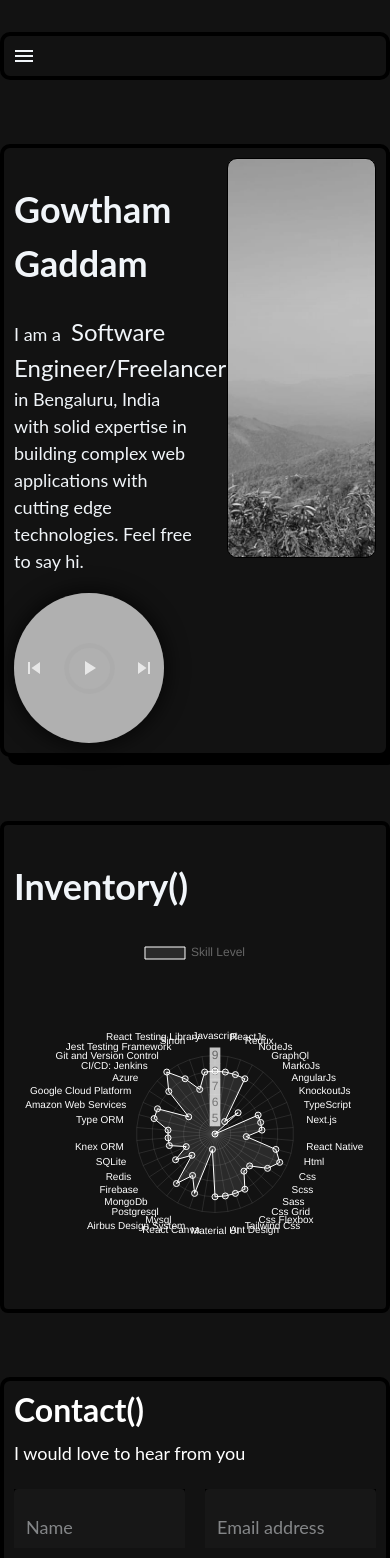
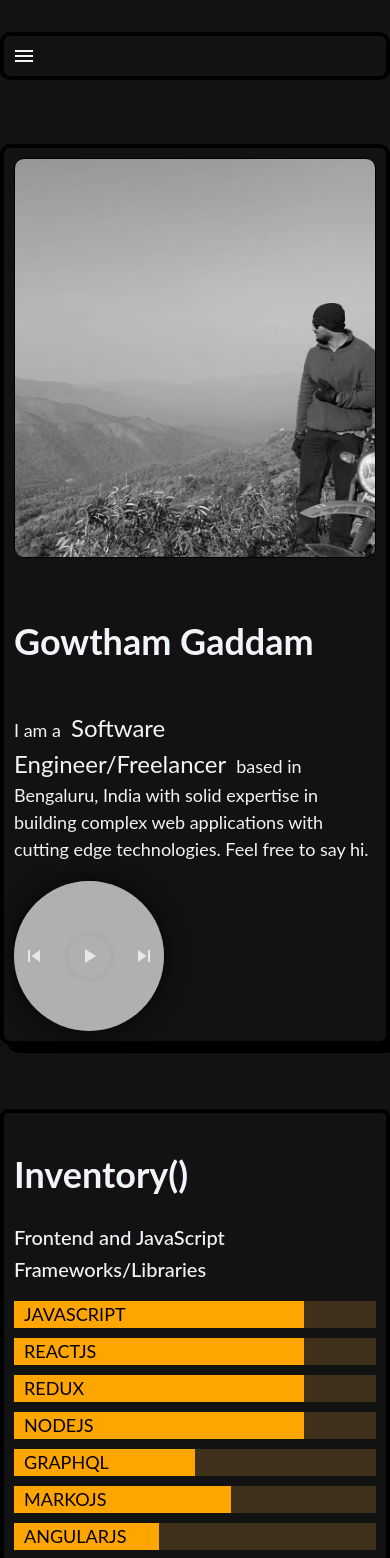
Before and after one commit to gautamgaddam/gowtham-portfolio, a Next.js app: page / in a window 390 px wide. Shown: the top 1558 px of the page. Built offline with nearby package versions, Linux system fonts and the light colour scheme; grey boxes are pictures that could not be loaded.

Commit message:
FIX | Mobile responsive

```diff
--- a/pages/comps/RadarChart.js
+++ b/pages/comps/RadarChart.js
@@ -8,7 +8,7 @@ import {
   Tooltip,
   Legend,
 } from "chart.js";
-import { Radar } from "react-chartjs-2";
+import { Bar, Radar } from "react-chartjs-2";
 
 ChartJS.register(
   RadialLinearScale,
@@ -63,6 +63,8 @@ const SkillRadarChart = ({ skills }) => {
         },
       },
     },
+    // maintainAspectRatio: false,
+    // width: window.innerWidth - 200,
   };
 
   // console.log(data);
--- a/pages/index.js
+++ b/pages/index.js
@@ -2,12 +2,16 @@ import About from "./about";
 
 import Skills from "./skills";
 import ContactUs from "./contact";
+import { useMediaQuery, useTheme } from "@mui/material";
 export default function Home() {
+  const theme = useTheme();
+  const isMobile = useMediaQuery(theme.breakpoints.down("sm")); // Adjusts based on the theme's breakpoints for 'sm'
+
   return (
     <>
       <About />
       <Skills />
-      <ContactUs />
+      {!isMobile && <ContactUs />}
     </>
   );
 }
--- a/pages/skills.js
+++ b/pages/skills.js
@@ -1,10 +1,21 @@
-import React from "react";
-import { Box } from "@mui/material";
+import React, { useState } from "react";
+import {
+  Box,
+  Stack,
+  Divider,
+  LinearProgress,
+  Typography,
+  useMediaQuery,
+  useTheme,
+} from "@mui/material";
 import styles from "../styles/about.module.css";
 import SkillRadarChart from "./comps/RadarChart";
 // import Tetris from "./comps/Tetris";
 
 const Skills = () => {
+  const theme = useTheme();
+  const isMobile = useMediaQuery(theme.breakpoints.down("sm")); // Adjusts based on the theme's breakpoints for 'sm'
+
   const expandedSkills = [
     {
       category: "Frontend and JavaScript Frameworks/Libraries",
@@ -34,6 +45,7 @@ const Skills = () => {
         { name: "Tailwind Css", value: 8 },
         { name: "Ant Design", value: 8 },
         { name: "Material UI", value: 8 },
+        { name: "StoryBook UI", value: 8 },
         { name: "React Canva", value: 5 },
         { name: "Airbus Design System", value: 8 },
       ],
@@ -44,6 +56,7 @@ const Skills = () => {
         { name: "Mysql", value: 7 },
         { name: "Postgresql", value: 8 },
         { name: "MongoDb", value: 6 },
+        { name: "DynamoDb", value: 6 },
         { name: "Firebase", value: 7 },
         { name: "Redis", value: 6 },
         { name: "SQLite", value: 7 },
@@ -71,47 +84,65 @@ const Skills = () => {
     },
   ];
 
+  const getColor = (value) => {
+    return "orange";
+  };
+
+  const getWidth = (value) => `${(value / 10) * 100}%`;
+
   return (
     <Box className={styles.skills} id="skills">
       <Box className={styles.skillsContent}>
         <Box className={styles.skillsContentText}>
           <h1 className={styles.skillsTitle}>Inventory()</h1>
-          {/* <Stack */}
-          {/* // direction="row"
-            className={styles.skillsStack}
-            divider={<Divider orientation="vertical" flexItem />}
-            spacing={2}
-          > */}
-          {/* {expandedSkills[0][0].map((skill, i) => {
-              return <Item key={i}>{skill}</Item>;
-            })}
-            {mySkills[1][1].map((skill, i) => {
-              return <Item key={i}>{skill}</Item>;
-            })}
-            {mySkills[2][2].map((skill, i) => {
-              return <Item key={i}>{skill}</Item>;
-            })}
-            {mySkills[3][3].map((skill, i) => {
-              return <Item key={i}>{skill}</Item>;
-            })} */}
+          {isMobile ? (
+            <Stack
+              // direction="row"
+              className={styles.skillsStack}
+              divider={<Divider orientation="vertical" flexItem />}
+              spacing={2}
+            >
+              {expandedSkills.slice(0, 1).map((skill, i) => (
+                <React.Fragment key={i}>
+                  <Typography variant="h6">{skill.category}</Typography>
+                  <ul style={{ padding: "0px" }}>
+                    {skill.skills.map((eachSkill, j) => (
+                      <li key={j} className={styles.skillItem}>
+                        <Box sx={{ width: "100%", backgroundColor: "#3f311c" }}>
+                          <Box
+                            sx={{
+                              height: "100%",
+                              width: getWidth(eachSkill.value),
+                              backgroundColor: getColor(eachSkill.value),
+                              transition: "width 0.5s ease-in-out",
+                              display: "flex",
+                              alignItems: "center",
+                              justifyContent: "space-between",
 
-          {/* {expandedSkills.map((skill, i) => {
-              return (
-                <React.Fragment key={i}>
-                  {" "}
-                  <h4>{skill.category}</h4>
-                  <ul>
-                    {skill.skills.map((eachSkill, j) => {
-                      return <li key={j}>{eachSkill}</li>;
-                    })}
+                              color: "#000",
+                            }}
+                          >
+                            <Typography
+                              variant="body1"
+                              className={styles.skillName}
+                            >
+                              {eachSkill.name}
+                            </Typography>
+                            {/* <Typography variant="body1">
+                              {/* SCORE: {eachSkill.value} */}
+                            {/* </Typography> */}
+                          </Box>
+                        </Box>
+                      </li>
+                    ))}
                   </ul>
                 </React.Fragment>
-              );
-            })} */}
-
-          {/* </Stack> */}
-          <SkillRadarChart skills={expandedSkills} />
-          {/* <Tetris /> */}
+              ))}
+            </Stack>
+          ) : (
+            <SkillRadarChart skills={expandedSkills} />
+          )}
+          {/* <Tetris />  */}
         </Box>
       </Box>
     </Box>
--- a/styles/about.module.css
+++ b/styles/about.module.css
@@ -51,6 +51,54 @@
   display: grid;
   grid-template-columns: repeat(5, 1fr);
 }
-.skillsItem {
+.skillItem {
   text-transform: uppercase;
+  margin-bottom: 10px;
+  list-style: none; /* Remove bullet points */
+  transition: all 0.2s ease-in-out;
 }
+.skillsTitle {
+  margin-bottom: 20px;
+}
+
+.progressBar {
+  height: 10px; /* Adjust height of the progress bar */
+  border-radius: 5px; /* Make the corners rounded */
+}
+.blue {
+  background-color: rgb(0, 225, 255) !important;
+}
+.green {
+  background-color: #00e676;
+  .MuiLinearProgress-bar1Buffer {
+    background-color: green;
+  }
+}
+.orange {
+  background-color: orange;
+  .MuiLinearProgress-bar1Buffer {
+    background-color: orange;
+  }
+}
+.skillItem:hover {
+  transform: scale(1.1);
+  transition: all 0.2s ease-in;
+}
+.skillName {
+  font-weight: 10px;
+  padding-left: 10px;
+}
+@media only screen and (max-width: 768px) {
+  .aboutContent {
+    flex-direction: column-reverse;
+  }
+  .aboutContentText,
+  .aboutContentPicture {
+    width: 100%;
+  }
+  .aboutContentText {
+    display: flex;
+    flex-direction: column;
+    align-items: flex-start;
+  }
+}
```
Also changed, not shown: styles/battles.module.css (+14 -2 lines).
